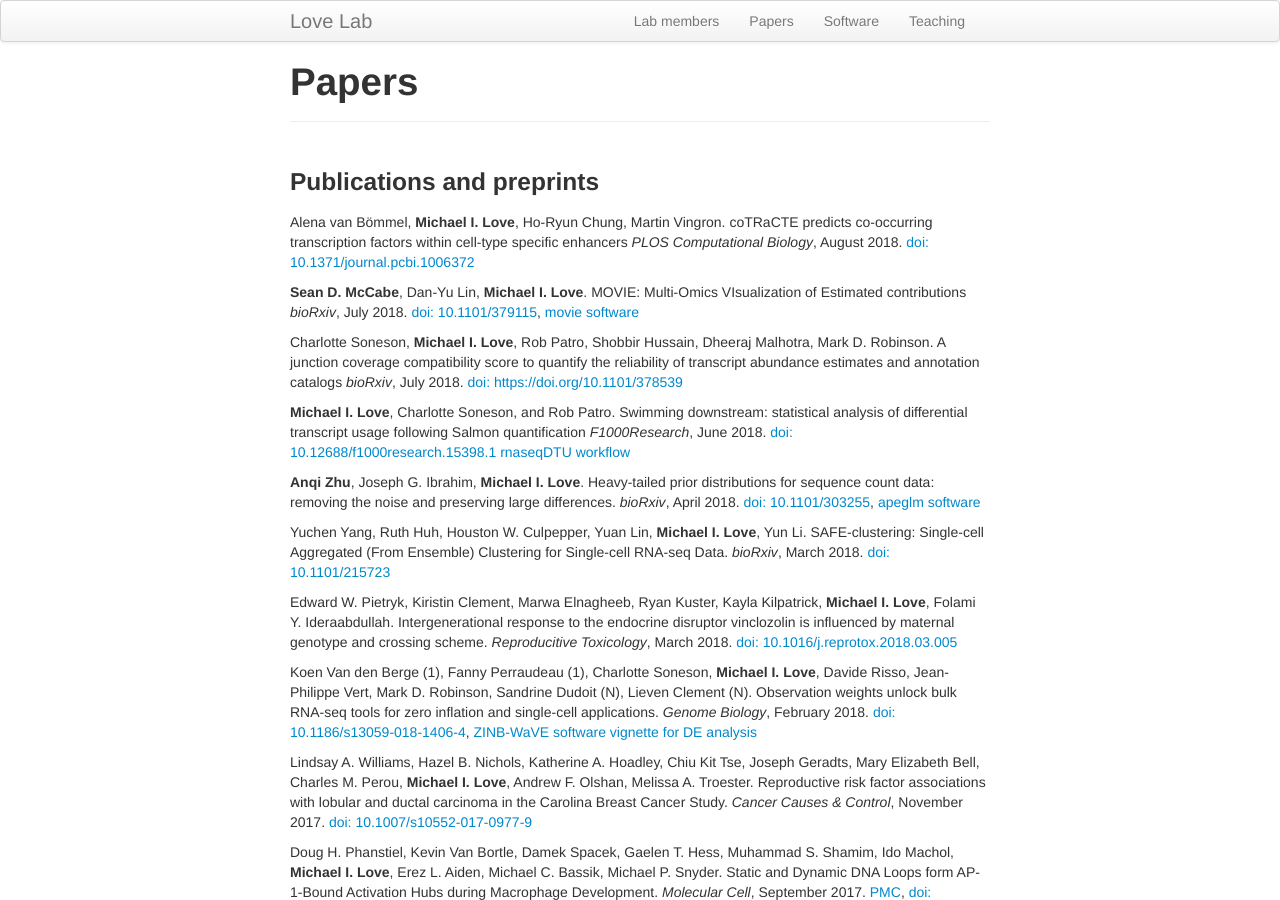
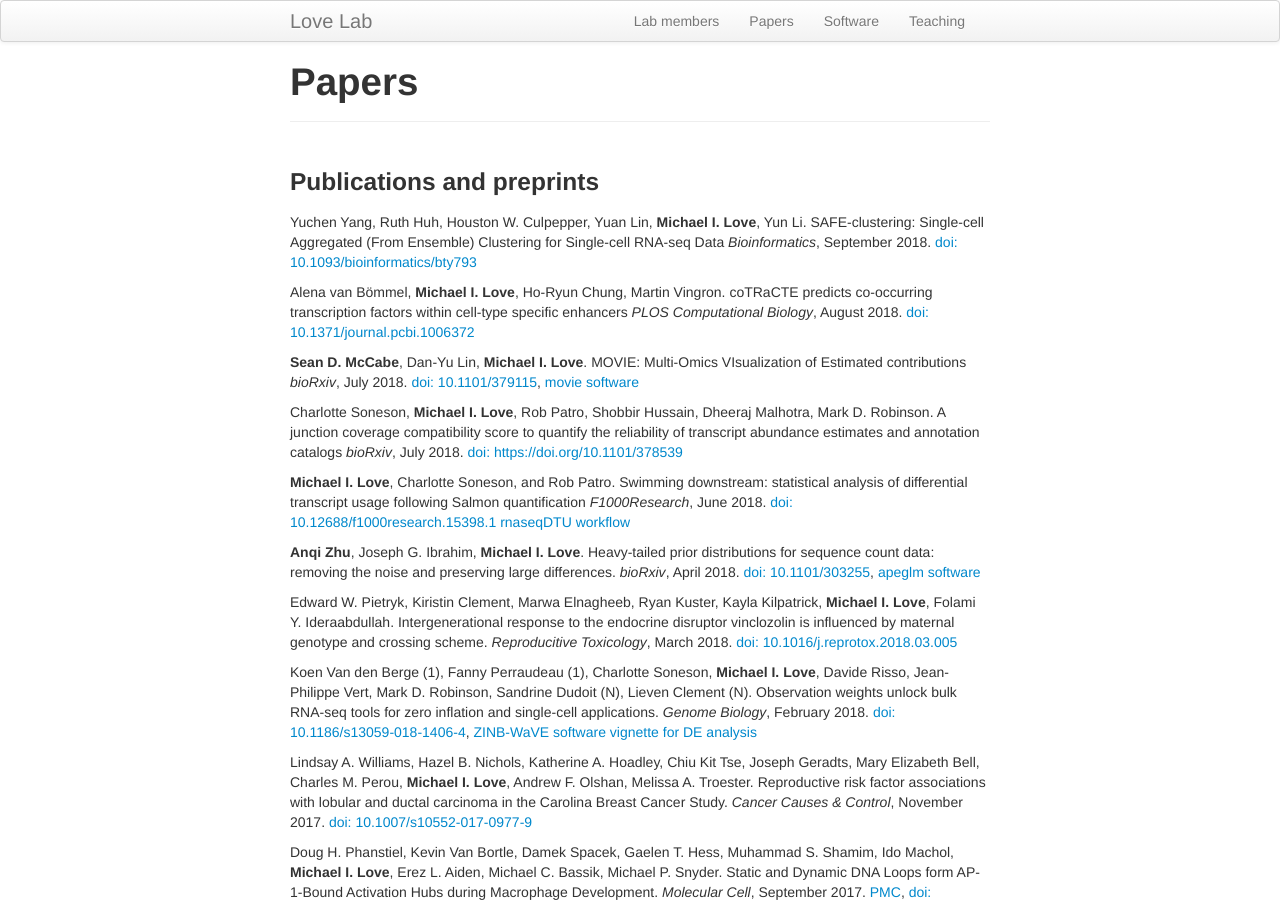
Before and after one commit to mikelove/mikelove.github.io, a Jekyll site: the page built from pages/papers.md, in a window 1280 px wide and 900 px high. Built offline with Jekyll 4.4.1, drawn with Linux system fonts in a browser that asks for light colours; part of the change alters nothing that is shown.

```diff
--- a/pages/papers.md
+++ b/pages/papers.md
@@ -4,6 +4,11 @@ title: "Papers"
 ---
 
 ### Publications and preprints
+
+Yuchen Yang, Ruth Huh, Houston W. Culpepper, Yuan Lin, **Michael I. Love**, Yun Li.
+SAFE-clustering: Single-cell Aggregated (From Ensemble) Clustering for Single-cell RNA-seq Data
+*Bioinformatics*, September 2018.
+[doi: 10.1093/bioinformatics/bty793](https://doi.org/10.1093/bioinformatics/bty793)
 
 Alena van Bömmel, **Michael I. Love**, Ho-Ryun Chung, Martin Vingron.
 coTRaCTE predicts co-occurring transcription factors within cell-type specific enhancers
@@ -36,11 +41,6 @@ noise and preserving large differences.
 *bioRxiv*, April 2018.
 [doi: 10.1101/303255](https://doi.org/10.1101/303255),
 [apeglm software](http://bioconductor.org/packages/apeglm)
-
-Yuchen Yang, Ruth Huh, Houston W. Culpepper, Yuan Lin, **Michael I. Love**, Yun Li.
-SAFE-clustering: Single-cell Aggregated (From Ensemble) Clustering for Single-cell RNA-seq Data.
-*bioRxiv*, March 2018.
-[doi: 10.1101/215723](https://doi.org/10.1101/215723)
 
 Edward W. Pietryk, Kiristin Clement, Marwa Elnagheeb, Ryan Kuster,
 Kayla Kilpatrick, **Michael I. Love**, Folami Y. Ideraabdullah.
```
